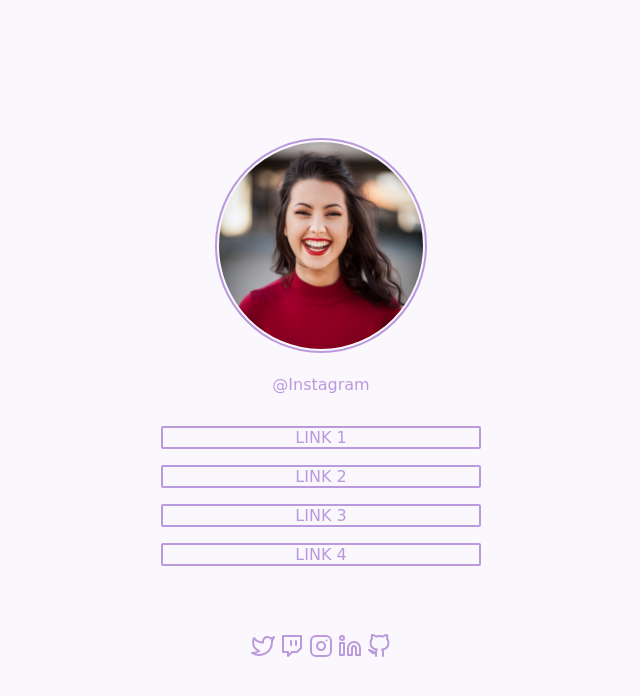
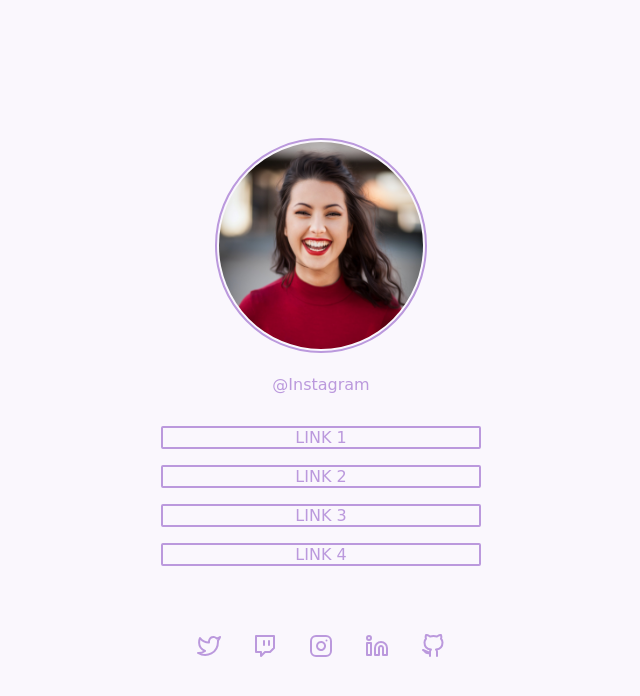
Before and after one commit to AguiarIsaac/socialTree, a plain HTML site: page index.html in a window 1280 px wide. Shown: the whole page, without its empty margins (319-959 px from the left). Drawn offline with Linux system fonts and the light colour scheme; a web font is replaced by a local one.

Commit message:
Update style.css

```diff
--- a/assets/css/style.css
+++ b/assets/css/style.css
@@ -61,3 +61,8 @@ main{
     text-align: center;
     border-radius: 2px;
 }
+
+#group3 {
+    display: flex;
+    gap: 2rem;
+}
```
